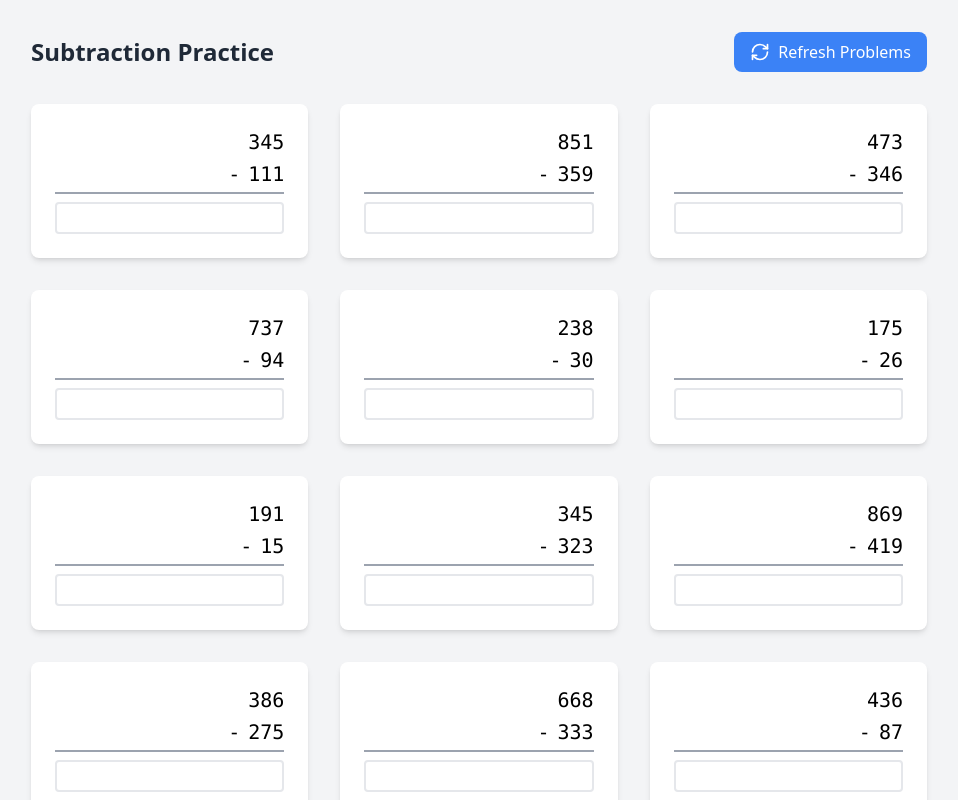
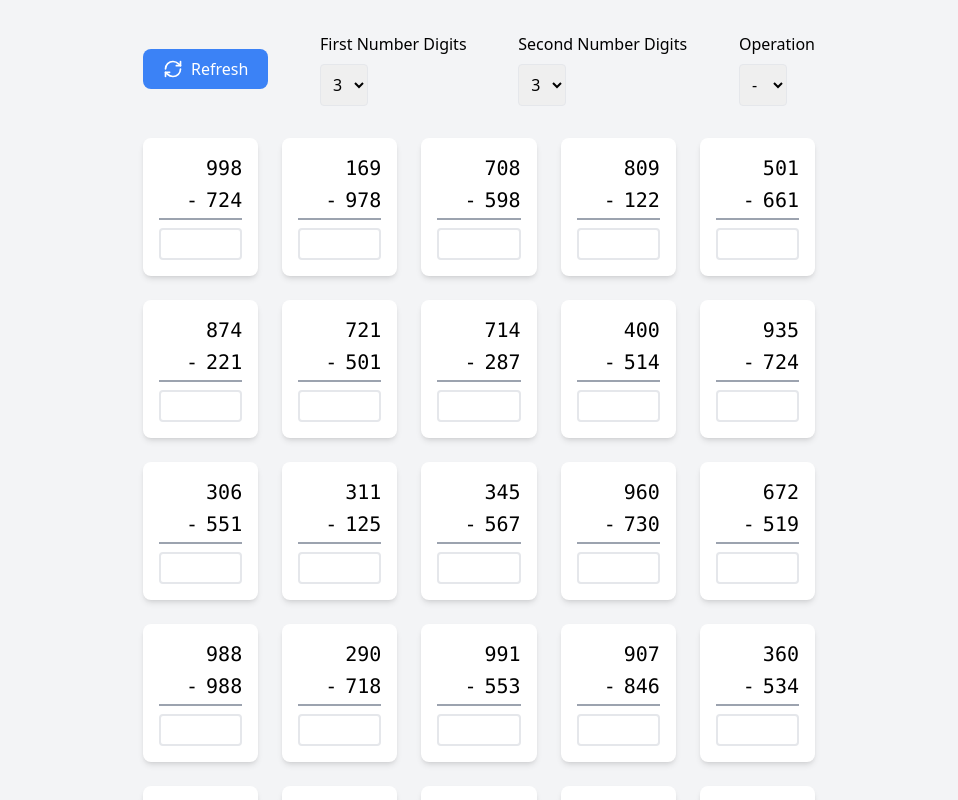
Before and after one commit to sharathck/kidswork, a React (Create React App) app: page / in a window 1280 px wide. Shown: the top 800 px of the page, without its empty margins (161-1119 px from the left). Built offline with nearby package versions, Linux system fonts and the light colour scheme.

Commit message:
Enhance math problem generator with customizable digits and operators

```diff
--- a/src/App.js
+++ b/src/App.js
@@ -1,48 +1,94 @@
-import React, { useState } from 'react';
+import React, { useState, useEffect } from 'react';
 import { RefreshCw } from 'lucide-react';
 
-const generateNumber = () => {
-  return Math.floor(Math.random() * 900) + 100; // Generate number between 100-999
+const mathOperators = ['+', '-', '×', '÷'];
+
+const generateNumber = (digits) => {
+  const min = Math.pow(10, digits - 1);
+  const max = Math.pow(10, digits) - 1;
+  return Math.floor(Math.random() * (max - min + 1)) + min;
 };
 
-const generateProblem = () => {
-  const num1 = generateNumber();
-  const num2 = Math.floor(Math.random() * (num1 - 10)) + 10; // Ensure num2 < num1
-  return { num1, num2 };
+const generateProblem = (digitsOfFirstNumber, digitsOfSecondNumber, operator) => {
+  const num1 = generateNumber(digitsOfFirstNumber);
+  const num2 = generateNumber(digitsOfSecondNumber);
+  return { num1, num2, operator };
 };
 
-const generateProblems = () => {
-  return Array(12).fill(null).map(() => generateProblem());
+const generateProblems = (digitsOfFirstNumber, digitsOfSecondNumber, operator) => {
+  return Array(60).fill(null).map(() => generateProblem(digitsOfFirstNumber, digitsOfSecondNumber, operator));
 };
 
 function App() {
-  const [problems, setProblems] = useState(generateProblems());
+  const [problems, setProblems] = useState(generateProblems(3, 3, '-'));
+  const [digitsOfFirstNumber, setDigitsOfFirstNumber] = useState(3);
+  const [digitsOfSecondNumber, setDigitsOfSecondNumber] = useState(3);
+  const [selectedOperator, setSelectedOperator] = useState('-');
 
   const handleRefresh = () => {
-    setProblems(generateProblems());
+    setProblems(generateProblems(digitsOfFirstNumber, digitsOfSecondNumber, selectedOperator));
   };
+
+  useEffect(() => {
+    handleRefresh();
+  }, [digitsOfFirstNumber, digitsOfSecondNumber, selectedOperator]);
 
   return (
     <div className="min-h-screen bg-gray-100 p-8">
-      <div className="max-w-4xl mx-auto">
+      <div className="max-w-2xl mx-auto">
         <div className="flex justify-between items-center mb-8">
-          <h1 className="text-2xl font-bold text-gray-800">Subtraction Practice</h1>
           <button
             onClick={handleRefresh}
-            className="flex items-center gap-2 bg-blue-500 hover:bg-blue-600 text-white px-4 py-2 rounded-lg transition-colors"
+            className="flex items-center gap-2 bg-blue-500 hover:bg-blue-600 text-white px-5 py-2 rounded-lg transition-colors"
           >
             <RefreshCw size={20} />
-            Refresh Problems
+            Refresh
           </button>
+          <div>
+            <label className="block mb-2">First Number Digits</label>
+            <select
+              value={digitsOfFirstNumber}
+              onChange={(e) => setDigitsOfFirstNumber(Number(e.target.value))}
+              className="p-2 border rounded"
+            >
+              {[1, 2, 3, 4, 5].map(digit => (
+                <option key={digit} value={digit}>{digit}</option>
+              ))}
+            </select>
+          </div>
+          <div>
+            <label className="block mb-2">Second Number Digits</label>
+            <select
+              value={digitsOfSecondNumber}
+              onChange={(e) => setDigitsOfSecondNumber(Number(e.target.value))}
+              className="p-2 border rounded"
+            >
+              {[1, 2, 3, 4, 5].map(digit => (
+                <option key={digit} value={digit}>{digit}</option>
+              ))}
+            </select>
+          </div>
+          <div>
+            <label className="block mb-2">Operation</label>
+            <select
+              value={selectedOperator}
+              onChange={(e) => setSelectedOperator(e.target.value)}
+              className="p-2 border rounded"
+            >
+              {mathOperators.map(operator => (
+                <option key={operator} value={operator}>{operator}</option>
+              ))}
+            </select>
+          </div>
         </div>
 
-        <div className="grid grid-cols-1 md:grid-cols-3 gap-8">
+        <div className="grid grid-cols-1 md:grid-cols-5 gap-6">
           {problems.map((problem, index) => (
-            <div key={index} className="bg-white p-6 rounded-lg shadow-md">
+            <div key={index} className="bg-white p-4 rounded-lg shadow-md">
               <div className="flex flex-col items-end font-mono text-xl">
                 <div className="mb-1">{problem.num1}</div>
                 <div className="flex items-center">
-                  <span className="mr-2">-</span>
+                  <span className="mr-2">{problem.operator}</span>
                   <span>{problem.num2}</span>
                 </div>
                 <div className="w-full border-t-2 border-gray-400 mt-1 mb-2"></div>
```
